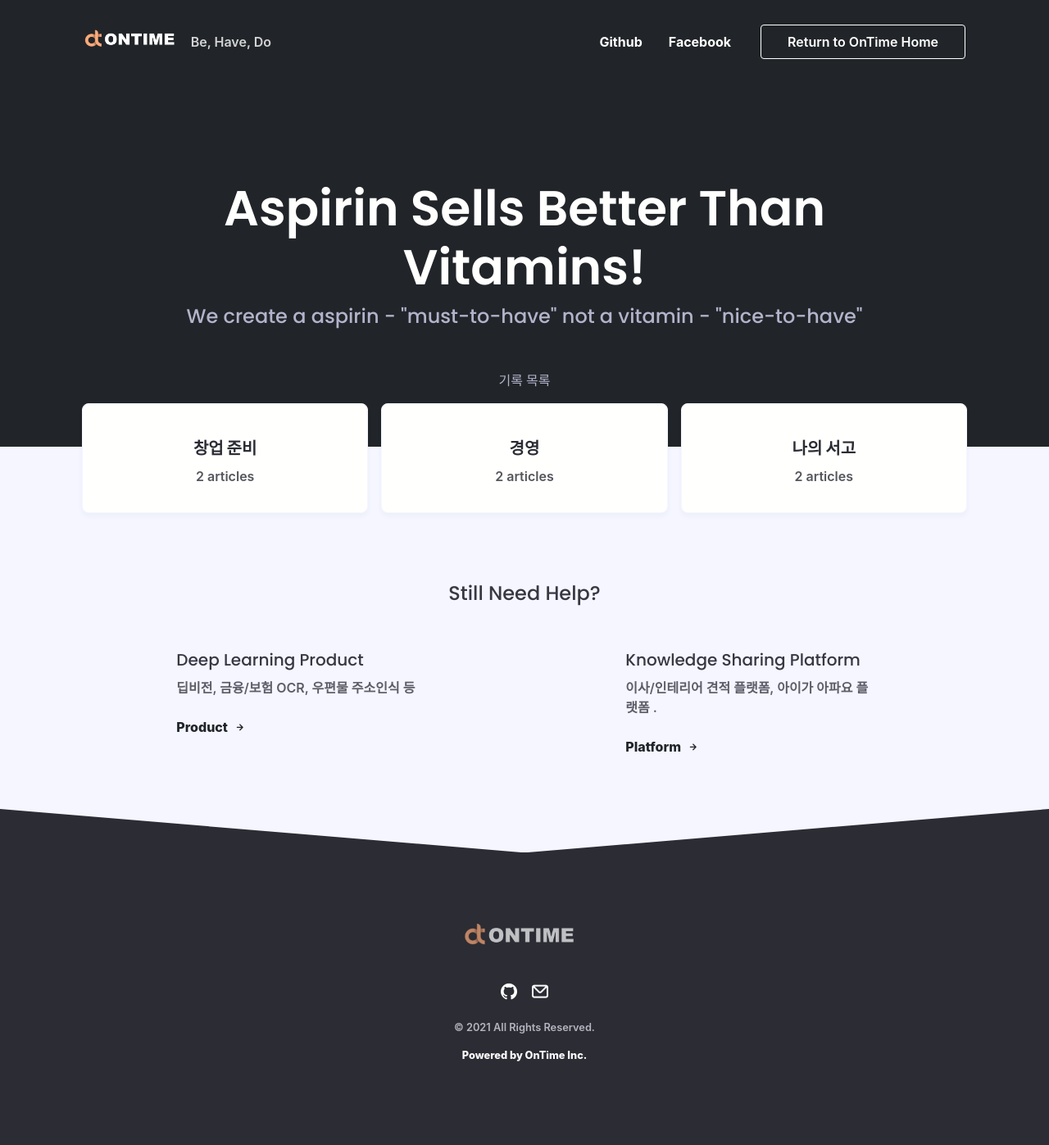
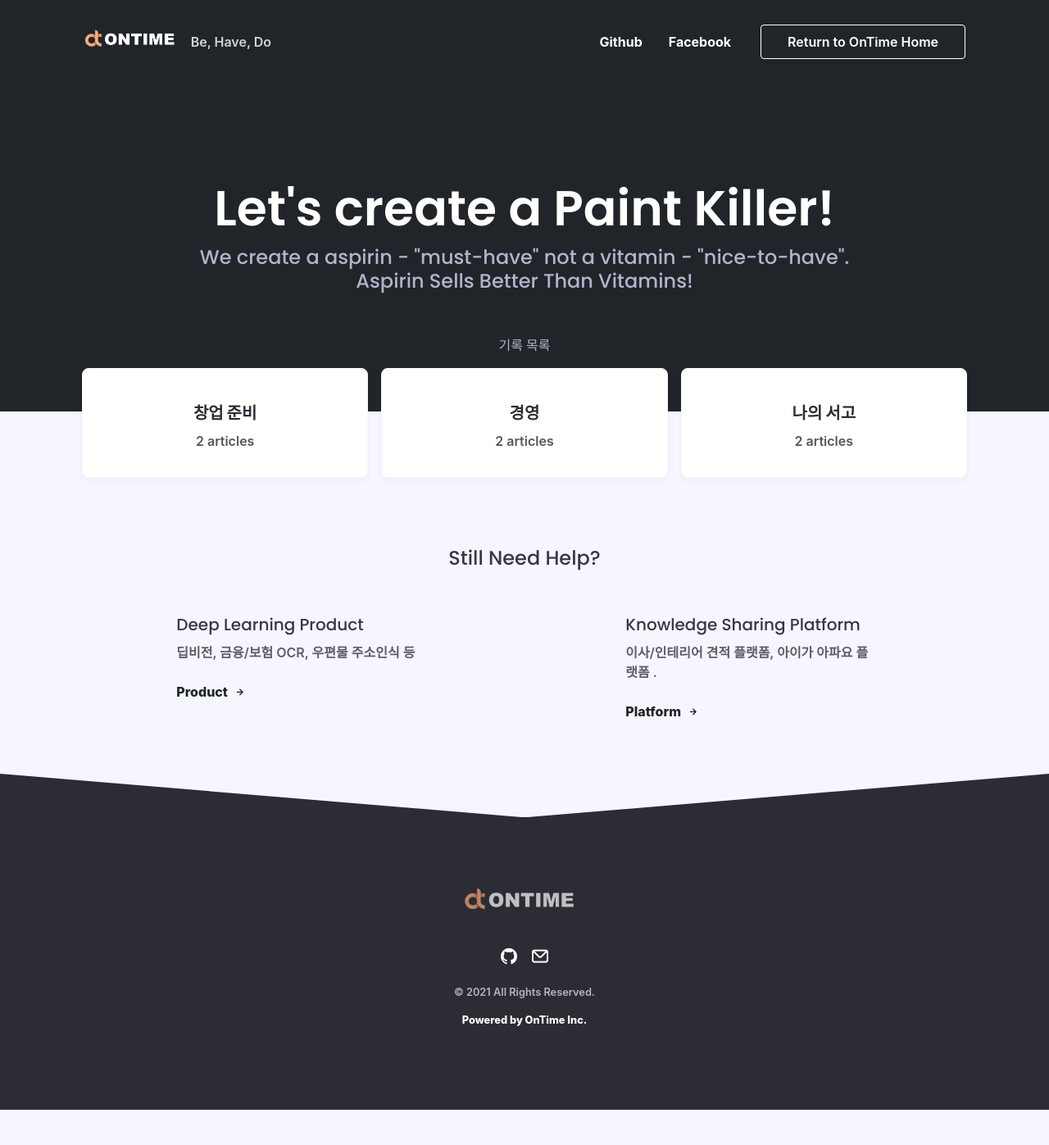
Before and after one commit to ontime-git/ontime-git.github.io, a Jekyll site: the page built from index.html, in a window 1280 px wide. Shown: the whole page at 82% size. Built offline with Jekyll 4.4.1, drawn with Linux system fonts in a browser that asks for light colours; nearby versions of some CDN libraries; some web fonts are replaced; comment, search, counter and statistics services are not loaded; after the commit the page ends 1354 px from its top, so only the background shows below that.

Commit message:
Update _config.yml

```diff
--- a/_config.yml
+++ b/_config.yml
@@ -29,8 +29,9 @@ use_authors: true #Set this to false to disable showing post authors
 
 brand_logo: logo.png
 brand_name: OnTime Inc.
-header: Aspirin Sells Better Than Vitamins!
-subheader: We create a aspirin - "must-to-have" not a vitamin - "nice-to-have"
+header: Let's create a Paint Killer!
+subheader: We create a aspirin - "must-have" not a vitamin - "nice-to-have". <br>
+           Aspirin Sells Better Than Vitamins!
 
 # meta_image: odin-meta.png
 
```
